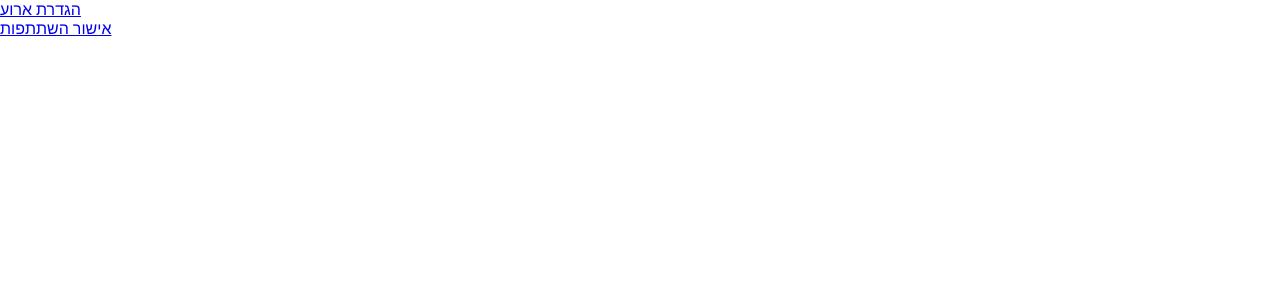
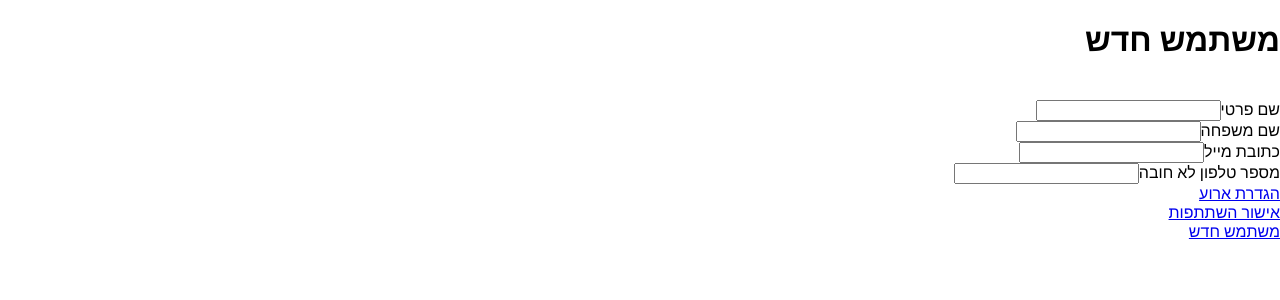
Before and after one commit to Malka-S/YourPlaceC, an Angular app: page /new-user in a window 1280 px wide. Before the commit this address led to /. Shown: the top 300 px of the page. Built offline with nearby package versions, Linux system fonts and the light colour scheme.

Commit message:
angular2

```diff
--- a/src/app/app-routing.module.ts
+++ b/src/app/app-routing.module.ts
@@ -4,12 +4,14 @@ import { NewEventComponent } from './components/new-event/new-event.component';
 import { NewEvent2Component } from './components/new-event-two/new-event2.component';
 import { RemindersComponent } from './components/reminders/reminders.component';
 import { ConfirmParticipationComponent } from './components/confirm-participation/confirm-participation.component';
+import { NewUserComponent } from './components/new-user/new-user.component';
 
 const routes: Routes = [
   { path: 'new-event', component: NewEventComponent },
   { path: 'new-event2', component: NewEvent2Component },
   { path: 'reminders', component: RemindersComponent },
   { path: 'confirm-participation', component: ConfirmParticipationComponent },
+  { path: 'new-user', component: NewUserComponent },
 ];
 
 @NgModule({
--- a/src/app/app.component.html
+++ b/src/app/app.component.html
@@ -1,7 +1,6 @@
-<router-outlet></router-outlet>
-<!--<app-new-event></app-new-event>
-<app-new-event2></app-new-event2>
-<app-reminders></app-reminders>
-<app-confirm-participation></app-confirm-participation>-->
-<a routerLink="/new-event">הגדרת ארוע </a><br />
-<a routerLink="/confirm-participation">אישור השתתפות</a><br />
+<div dir="rtl">
+  <router-outlet></router-outlet>
+  <a routerLink="/new-event">הגדרת ארוע </a><br />
+  <a routerLink="/confirm-participation">אישור השתתפות</a><br />
+  <a routerLink="/new-user">משתמש חדש</a><br />
+</div>
--- a/src/app/app.module.ts
+++ b/src/app/app.module.ts
@@ -10,6 +10,7 @@ import { BrowserAnimationsModule } from '@angular/platform-browser/animations';
 import { ConfirmParticipationComponent } from './components/confirm-participation/confirm-participation.component';
 import { RemindersComponent } from './components/reminders/reminders.component';
 import { RouterModule, RouterState, Routes } from '@angular/router';
+import { NewUserComponent } from './components/new-user/new-user.component';
 //import { myServer } from './service';
 //import {AccordionModule} from 'primeng/accordion';     //accordion and accordion tab
 //import {MenuItem} from 'primeng/api';
@@ -20,6 +21,7 @@ import { RouterModule, RouterState, Routes } from '@angular/router';
     NewEvent2Component,
     ConfirmParticipationComponent,
     RemindersComponent,
+    NewUserComponent,
   ],
   imports: [
     BrowserModule,
--- /dev/null
+++ b/src/app/components/new-user/new-user.component.html
@@ -0,0 +1,49 @@
+<div class="container mt-4" dir="rtl">
+  <h1>משתמש חדש</h1>
+  <form novalidate #a="ngForm" (ngSubmit)="onSend(a)">
+    <br />
+    <label>שם פרטי</label>
+    <input
+      type="text"
+      class="form-control"
+      [(ngModel)]="User.firstName"
+      name="TableType"
+      #firstName="ngModel"
+      minlength="5"
+      required
+    />
+    <br />
+    <label>שם משפחה</label>
+    <input
+      type="text"
+      class="form-control"
+      [(ngModel)]="User.lastName"
+      name="TableType"
+      #lastName="ngModel"
+      minlength="5"
+      required
+    />
+    <br />
+    <label>כתובת מייל</label>
+    <input
+      type="text"
+      class="form-control"
+      [(ngModel)]="User.email"
+      name="AmountOfPlaces"
+      #email="ngModel"
+      value="10"
+      required
+    />
+    <br />
+    <label>מספר טלפון לא חובה</label>
+    <input
+      type="text"
+      class="form-control"
+      [(ngModel)]="User.phoneNumber"
+      name="AmountOfPlaces"
+      #phoneNumber="ngModel"
+      value="10"
+    />
+    <br />
+  </form>
+</div>
--- /dev/null
+++ b/src/app/components/new-user/new-user.component.ts
@@ -0,0 +1,25 @@
+import { Component, OnInit } from '@angular/core';
+
+@Component({
+  selector: 'app-new-user',
+  templateUrl: './new-user.component.html',
+  styleUrls: ['./new-user.component.css'],
+})
+export class NewUserComponent implements OnInit {
+  User = {
+    firstName: '',
+    lastName: '',
+    phoneNumber: '',
+    email: '',
+  };
+  onSend({ value, valid }) {
+    if (valid) {
+      console.log(value);
+    } else {
+      console.log('not valid');
+    }
+  }
+  constructor() {}
+
+  ngOnInit(): void {}
+}
```
Also changed, not shown: src/app/components/new-user/new-user.component.css (added).
